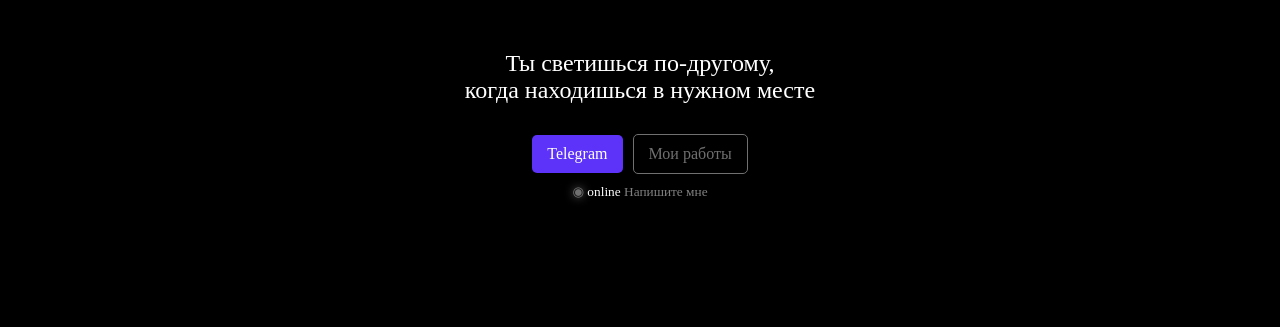
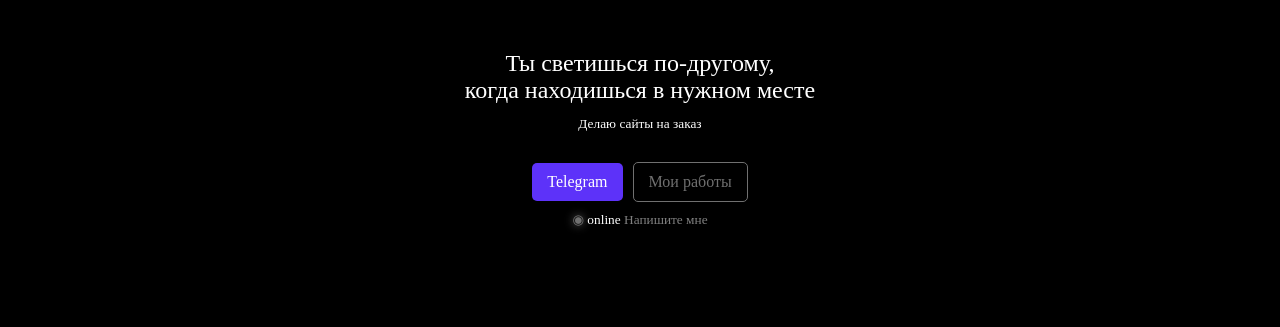
Before and after one commit to Xeney/xeney.github.io, a plain HTML site: page index.html in a window 1280 px wide. Shown: the part 370-697 px from the top of the page. Drawn offline with Linux system fonts and the light colour scheme; a web font is replaced by a local one.

Commit message:
Обновляю верстку

```diff
--- a/index.html
+++ b/index.html
@@ -37,6 +37,7 @@
             <div class="post">
                 <p class="one-text">Ты светишься по-другому,<br>
                     когда находишься в нужном месте</p>
+                    <p><small>Делаю сайты на заказ</small></p>
                 <div class="list-flex">
                     <a href="https://t.me/Ghosers" class="but blue" target="_blank">Telegram</a>
                     <a href="#works" class="but none">Мои работы</a>
```
